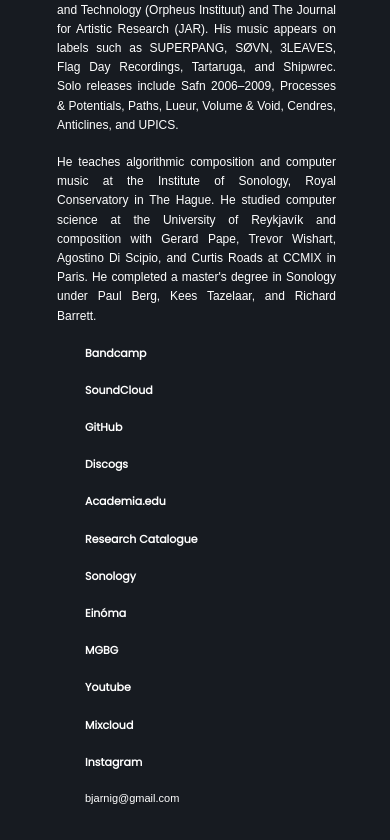
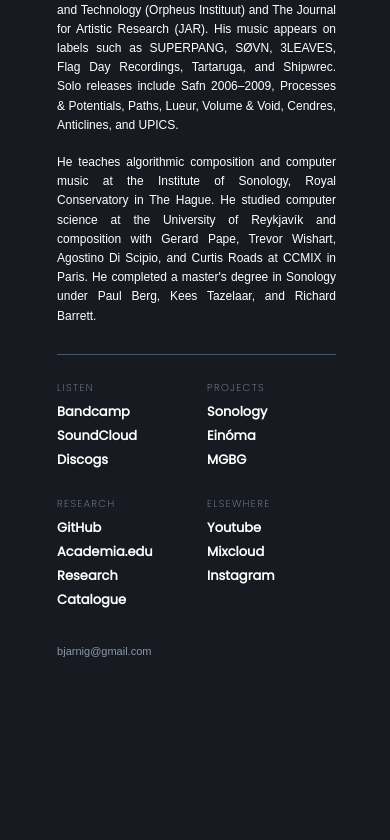
Before and after one commit to bjarnig/bjarni.react, a React (Vite) app: page /about in a window 390 px wide. Shown: the part 615-1455 px from the top of the page. After the commit the page ends 1292 px from the top, so only its background shows below. Built offline with nearby package versions, Linux system fonts and the light colour scheme; a web font is replaced by a local one.

Commit message:
feat(about): Group the bio links, two columns on mobile

```diff
--- a/src/assets/css/custom.css
+++ b/src/assets/css/custom.css
@@ -509,8 +509,41 @@
 	font-weight: bold;
 	text-decoration: none;
 }
-.biolinks { padding-left : 10%}
-.biolinks a { font-size: 11px; }
+/* Desktop: grouped sidebar next to the bio, hung off a hairline rule. */
+.biolinks {
+	padding-left: 1.6em;
+	border-left: 1px solid rgba(163, 206, 241, 0.35);
+}
+
+.biolinks .linkgroup { margin-bottom: 1.6em; }
+
+.biolinks .linkgroup h4 {
+	font-size: 10px;
+	letter-spacing: 0.14em;
+	text-transform: uppercase;
+	color: #8b94ac;
+	margin: 0 0 0.5em;
+}
+
+.biolinks ul {
+	list-style: none;
+	margin: 0;
+	padding: 0;
+}
+
+.biolinks li { line-height: 1.7; }
+
+.biolinks a,
+.prose .biolinks a {
+	font-size: 13px;
+	color: #A3CEF1;
+	font-style: normal;
+}
+
+.biolinks .biomail {
+	font-size: 11px;
+	color: #8b94ac;
+}
 
 /* Responsive bio divider - only shows on mobile */
 .bio-divider {
@@ -594,6 +627,36 @@
 		font-size: 0.9em;
 	}
 }
+/* The bio grid stacks below 992px, so the sidebar stops being a sidebar and
+   becomes two columns under the text: Listen/Research | Projects/Elsewhere. */
+@media screen and (max-width: 991px) {
+	/* Column flow, not row: it fills groups 1,2 down the left column and 3,4
+	   down the right, rather than 1,2 across the top. */
+	.biolinks {
+		display: grid;
+		grid-template-columns: 1fr 1fr;
+		grid-template-rows: auto auto;
+		grid-auto-flow: column;
+		column-gap: 1.5em;
+		row-gap: 1.8em;
+		padding-left: 0;
+		border-left: 0;
+		margin-top: 2em;
+		padding-top: 1.8em;
+		border-top: 1px solid rgba(163, 206, 241, 0.35);
+		text-align: left;   /* the bio above is justified; the link list is not */
+	}
+
+	.biolinks .linkgroup { margin-bottom: 0; }
+
+	/* Explicit row: with column flow an auto-placed spanning item lands in a
+	   third column instead of under the two. */
+	.biolinks .biomail {
+		grid-column: 1 / -1;
+		grid-row: 3;
+		margin: 0.6em 0 0;
+	}
+}
 
 @media screen and (min-width: 768px) and (max-width: 1024px)  {
 	.frontImage {
@@ -666,12 +729,6 @@
 	font-style: italic;
 }
 
-/* The bio sidebar is a link list dressed as paragraphs, not running text. */
-.prose .biolinks p a {
-	color: #A3CEF1;
-	font-style: normal;
-}
-
 .prose p a:hover {
 	text-decoration: underline;
 	text-underline-offset: 3px;
--- a/src/components/info/About.js
+++ b/src/components/info/About.js
@@ -10,6 +10,43 @@
 
 const imageurl = 'https://bjarnigwebdocs.s3.eu-central-1.amazonaws.com/webimg/';
 const about = imageurl + 'bjarni-gunnarsson.png';
+
+// Groups are labelled on desktop; on mobile the labels are hidden and the
+// links reflow into one separated run (see .biolinks in custom.css).
+const linkGroups = [
+  {
+    label: 'Listen',
+    links: [
+      { name: 'Bandcamp', url: 'https://bjarni.bandcamp.com' },
+      { name: 'SoundCloud', url: 'https://soundcloud.com/bjarni' },
+      { name: 'Discogs', url: 'https://www.discogs.com/artist/5895598-Bjarni-%C3%9E%C3%B3r-Gunnarsson' },
+    ],
+  },
+  {
+    label: 'Research',
+    links: [
+      { name: 'GitHub', url: 'https://github.com/bjarnig' },
+      { name: 'Academia.edu', url: 'https://sonology.academia.edu/BjarniGunnarsson' },
+      { name: 'Research Catalogue', url: 'https://www.researchcatalogue.net/profile/?person=427702' },
+    ],
+  },
+  {
+    label: 'Projects',
+    links: [
+      { name: 'Sonology', url: 'http://sonology.org' },
+      { name: 'Einóma', url: 'http://einoma.com' },
+      { name: 'MGBG', url: 'https://soundcloud.com/mgbg' },
+    ],
+  },
+  {
+    label: 'Elsewhere',
+    links: [
+      { name: 'Youtube', url: 'https://www.youtube.com/@bjarni-gunnarsson' },
+      { name: 'Mixcloud', url: 'https://www.mixcloud.com/bjarnig/' },
+      { name: 'Instagram', url: 'https://instagram.com/blindni' },
+    ],
+  },
+];
 
 function About() {
   useEffect(() => { window.scrollTo(0, 0); }, []);
@@ -48,19 +85,19 @@
 
                 <div className="col-lg-4">
                   <div className="biolinks">
-                    <p> <a href="https://bjarni.bandcamp.com" target="_blank" rel="noopener noreferrer">Bandcamp</a></p>
-                    <p> <a href="https://soundcloud.com/bjarni" target="_blank" rel="noopener noreferrer">SoundCloud</a></p>
-                    <p> <a href="https://github.com/bjarnig" target="_blank" rel="noopener noreferrer">GitHub</a></p>
-                    <p> <a href="https://www.discogs.com/artist/5895598-Bjarni-%C3%9E%C3%B3r-Gunnarsson" target="_blank" rel="noopener noreferrer">Discogs</a></p>
-                    <p> <a href="https://sonology.academia.edu/BjarniGunnarsson" target="_blank" rel="noopener noreferrer">Academia.edu</a></p>
-                    <p> <a href="https://www.researchcatalogue.net/profile/?person=427702" target="_blank" rel="noopener noreferrer">Research Catalogue</a></p>
-                    <p> <a href="http://sonology.org" target="_blank" rel="noopener noreferrer">Sonology</a></p>
-                    <p> <a href="http://einoma.com" target="_blank" rel="noopener noreferrer">Einóma</a></p>
-                    <p> <a href="https://soundcloud.com/mgbg" target="_blank" rel="noopener noreferrer">MGBG</a></p>
-                    <p> <a href="https://www.youtube.com/@bjarni-gunnarsson" target="_blank" rel="noopener noreferrer">Youtube</a></p>
-                    <p> <a href="https://www.mixcloud.com/bjarnig/" target="_blank" rel="noopener noreferrer">Mixcloud</a></p>
-                    <p> <a href="https://instagram.com/blindni" target="_blank" rel="noopener noreferrer">Instagram</a></p>
-                    <p style={{ fontSize: '11px' }}> bjarnig@gmail.com </p>
+                    {linkGroups.map((group) => (
+                      <div className="linkgroup" key={group.label}>
+                        <h4>{group.label}</h4>
+                        <ul>
+                          {group.links.map((link) => (
+                            <li key={link.url}>
+                              <a href={link.url} target="_blank" rel="noopener noreferrer">{link.name}</a>
+                            </li>
+                          ))}
+                        </ul>
+                      </div>
+                    ))}
+                    <p className="biomail">bjarnig@gmail.com</p>
                     {/* <p> [ Photo from <a href="https://www.azimuthfoundation.net/6-2/">Azimuth #6-2</a> ]</p> */}
                   </div>
                 </div>
```
